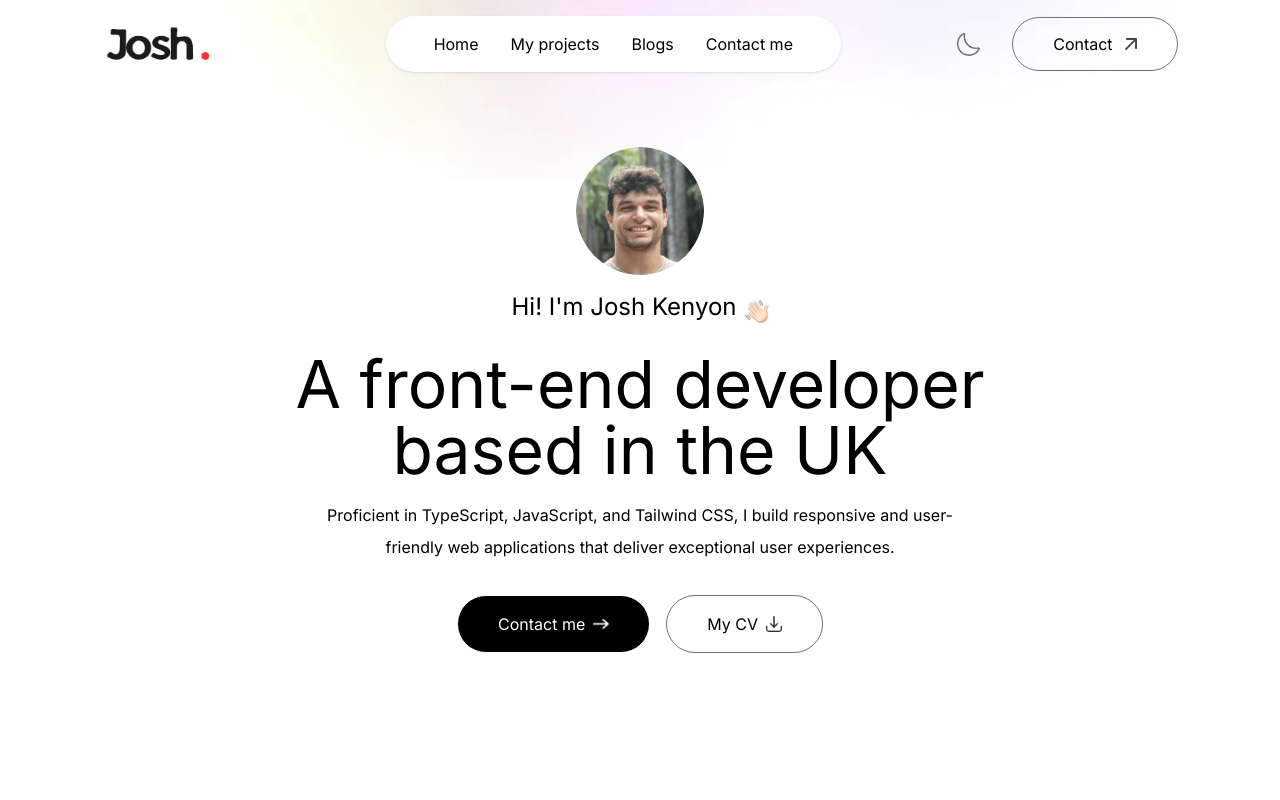
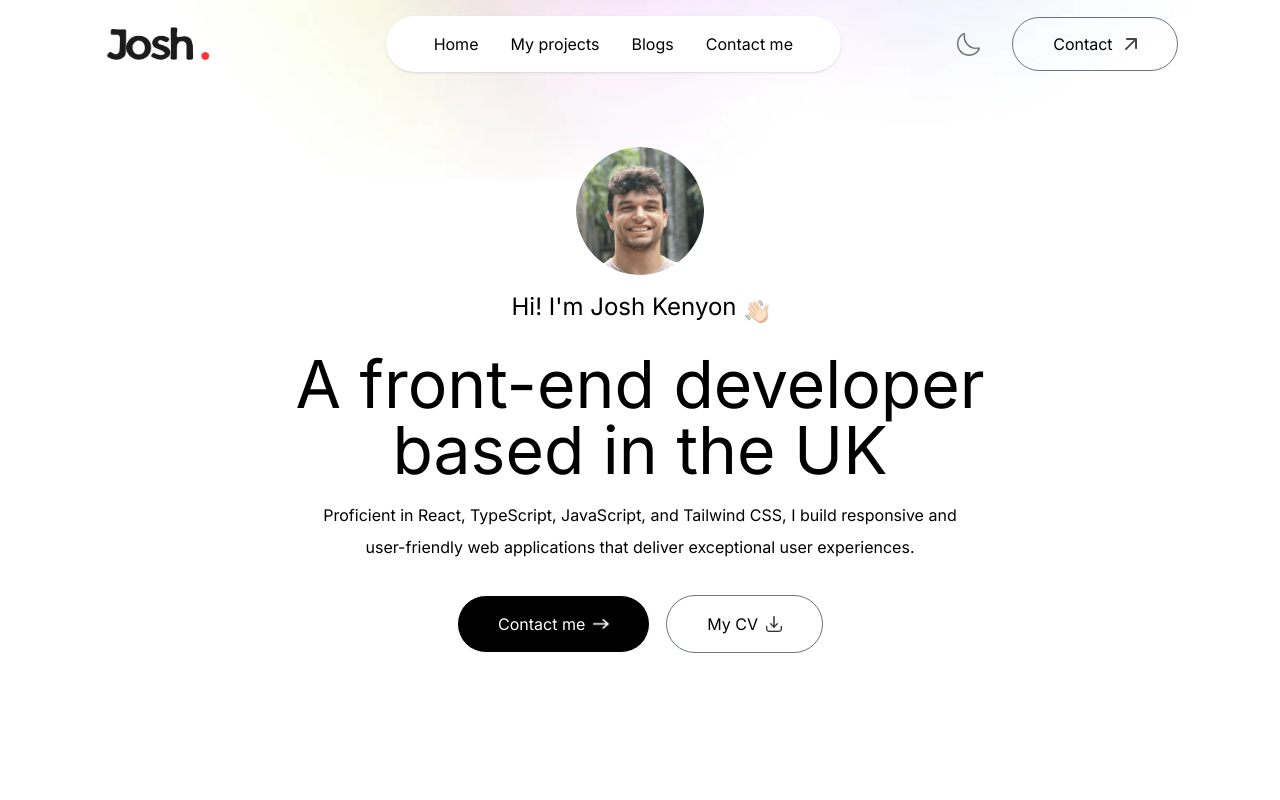
Before and after one commit to jmkenyon/joshmkenyon, a Next.js app: page / in a window 1280 px wide. Shown: the top 800 px of the page. Built offline with nearby package versions, Linux system fonts and the light colour scheme.

Commit message:
update 2

```diff
--- a/app/components/Header.jsx
+++ b/app/components/Header.jsx
@@ -50,7 +50,7 @@ const Header = () => {
         transition={{ duration: 0.5, delay: 0.7 }}
         className="max-w-2xl mx-auto"
       >
-        Proficient in TypeScript, JavaScript, and Tailwind CSS, I build responsive and
+        Proficient in React, TypeScript, JavaScript, and Tailwind CSS, I build responsive and
         user-friendly web applications that deliver exceptional user
         experiences.
       </motion.p>
```
